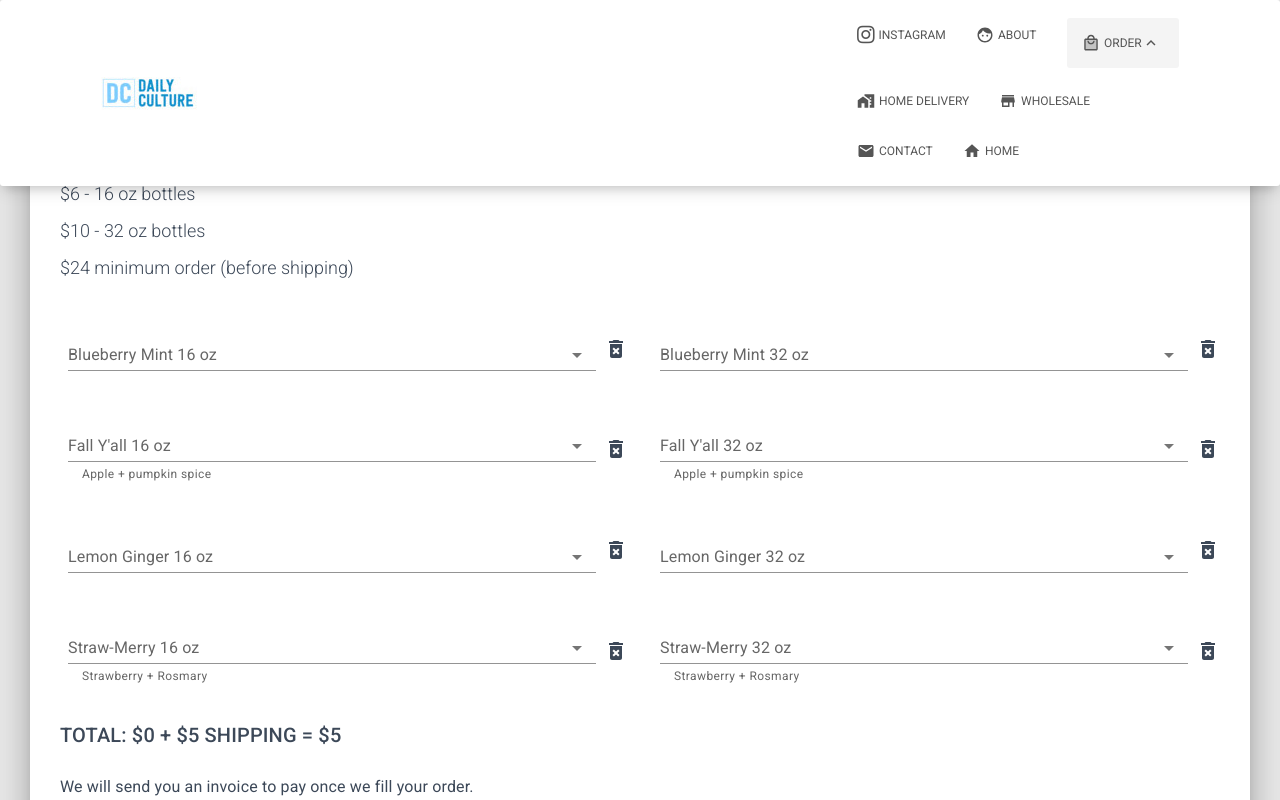
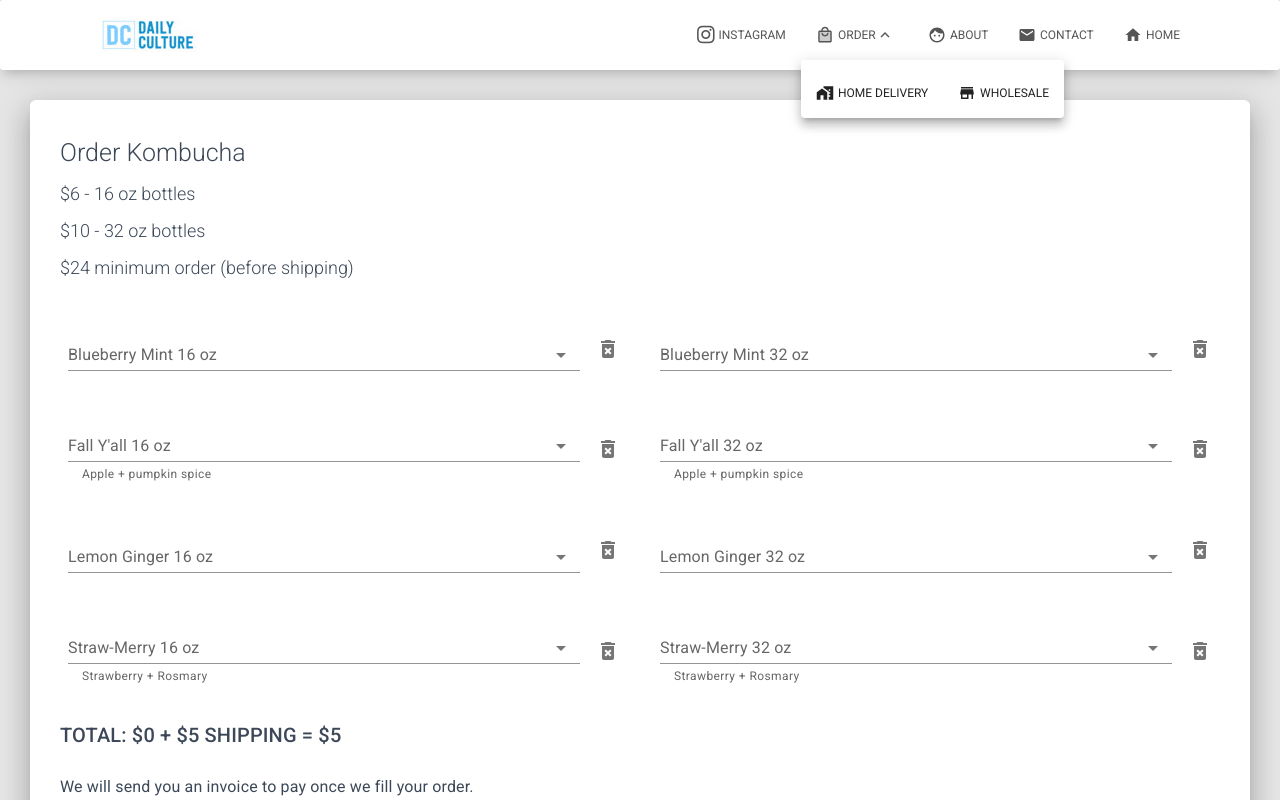
Before and after one commit to ETS-ReactNative5/DailyCulture, a Next.js app: page /order in a window 1280 px wide. Both pictures are taken after a click on the button "ORDER". Shown: the top 800 px of the page. Built offline with nearby package versions, Linux system fonts and the light colour scheme; no server answers.

Commit message:
updated menu button and delete button

```diff
--- a/components/Header/HeaderLinks.js
+++ b/components/Header/HeaderLinks.js
@@ -10,8 +10,9 @@ import ExpandLess from '@mui/icons-material/ExpandLess';
 import ExpandMore from '@mui/icons-material/ExpandMore';
 import Collapse from '@mui/material/Collapse';
 import MapsHomeWorkIcon from '@mui/icons-material/MapsHomeWork';
+import Menu from '@mui/material/Menu';
+import MenuItem from '@mui/material/MenuItem';
 
-import Tooltip from '@material-ui/core/Tooltip';
 import ListItem from '@material-ui/core/ListItem';
 import Face from '@material-ui/icons/Face';
 import Email from '@material-ui/icons/Email';
@@ -30,21 +31,19 @@ const useStyles = makeStyles(styles);
 export default function HeaderLinks(props) {
   const classes = useStyles();
   const router = useRouter();
-  const [open, setOpen] = React.useState(false);
+  const [anchorEl, setAnchorEl] = React.useState(null);
+  const open = Boolean(anchorEl);
+  const handleClick = (event) => {
+    setAnchorEl(event.currentTarget);
+  };
 
-  const handleClick = () => {
-    setOpen(!open);
+  const handleClose = () => {
+    setAnchorEl(null);
   };
 
   return (
     <List className={classes.list}>
       <ListItem className={classes.listItem}>
-        <Tooltip
-          id='instagram-tooltip'
-          title='Follow us on Instagram'
-          placement={'top'}
-          classes={{ tooltip: classes.navLink }}
-        >
         <Button
           color='transparent'
           href='https://www.instagram.com/daily.culture.kc/'
@@ -54,29 +53,21 @@ export default function HeaderLinks(props) {
           <i className={classes.socialIcons + ' fab fa-instagram'} />
           Instagram
         </Button>
-        </Tooltip>
       </ListItem>
-      <ListItem className={classes.listItem}>
-        <Button
-          onClick={() => router.push('/about')}
-          color='transparent'
-          className={classes.navLink}
-        >
-          <Face />
-          About
-        </Button>
-      </ListItem>
-      <ListItemButton className={classes.listItem} onClick={handleClick}>
-        <ListItem className={classes.listItem}>
+      <ListItem className={classes.listItem} onClick={handleClick}>
         <Button color='transparent' className={classes.navLink}>
           <LocalMallTwoToneIcon />
           Order
           {open ? <ExpandLess /> : <ExpandMore />}
         </Button>
       </ListItem>
-      </ListItemButton>
-      <Collapse in={open} timeout='auto' unmountOnExit>
-        <List component='div' disablePadding>
+      <Menu
+        id='basic-menu'
+        anchorEl={anchorEl}
+        open={open}
+        onClose={handleClose}
+        disableEnforceFocus={true}
+      >
         <ListItem className={classes.listItem}>
           <Button
             onClick={() => router.push('/order')}
@@ -97,8 +88,17 @@ export default function HeaderLinks(props) {
             Wholesale
           </Button>
         </ListItem>
-        </List>
-      </Collapse>
+      </Menu>
+      <ListItem className={classes.listItem}>
+        <Button
+          onClick={() => router.push('/about')}
+          color='transparent'
+          className={classes.navLink}
+        >
+          <Face />
+          About
+        </Button>
+      </ListItem>
       <ListItem className={classes.listItem}>
         <Button
           onClick={() => router.push('/contact')}
--- a/pages/order.js
+++ b/pages/order.js
@@ -19,6 +19,7 @@ import Home from '@material-ui/icons/Home';
 import Favorite from '@material-ui/icons/Favorite';
 import Email from '@material-ui/icons/Email';
 import DeleteForeverIcon from '@mui/icons-material/DeleteForever';
+import IconButton from '@mui/material/IconButton';
 
 // core components
 import Layout from '../components/layout';
@@ -201,13 +202,16 @@ export default function Order() {
             </NativeSelect>
             <FormHelperText>{orderOptions[name]?.subLabel}</FormHelperText>
           </FormControl>
-          <DeleteForeverIcon
-            variant='outlined'
-            className={classes.buttonIcon}
+          <IconButton
+            color='default'
+            aria-label='Remove item'
+            component='span'
             onClick={() => {
               formik.setFieldValue(name, '', false);
             }}
-          />
+          >
+            <DeleteForeverIcon />
+          </IconButton>
         </Grid>
       );
     };
```
Also changed, not shown: pages/wholesale.js (+8 -4 lines). Lines whose indentation alone changed are shown as unchanged.
